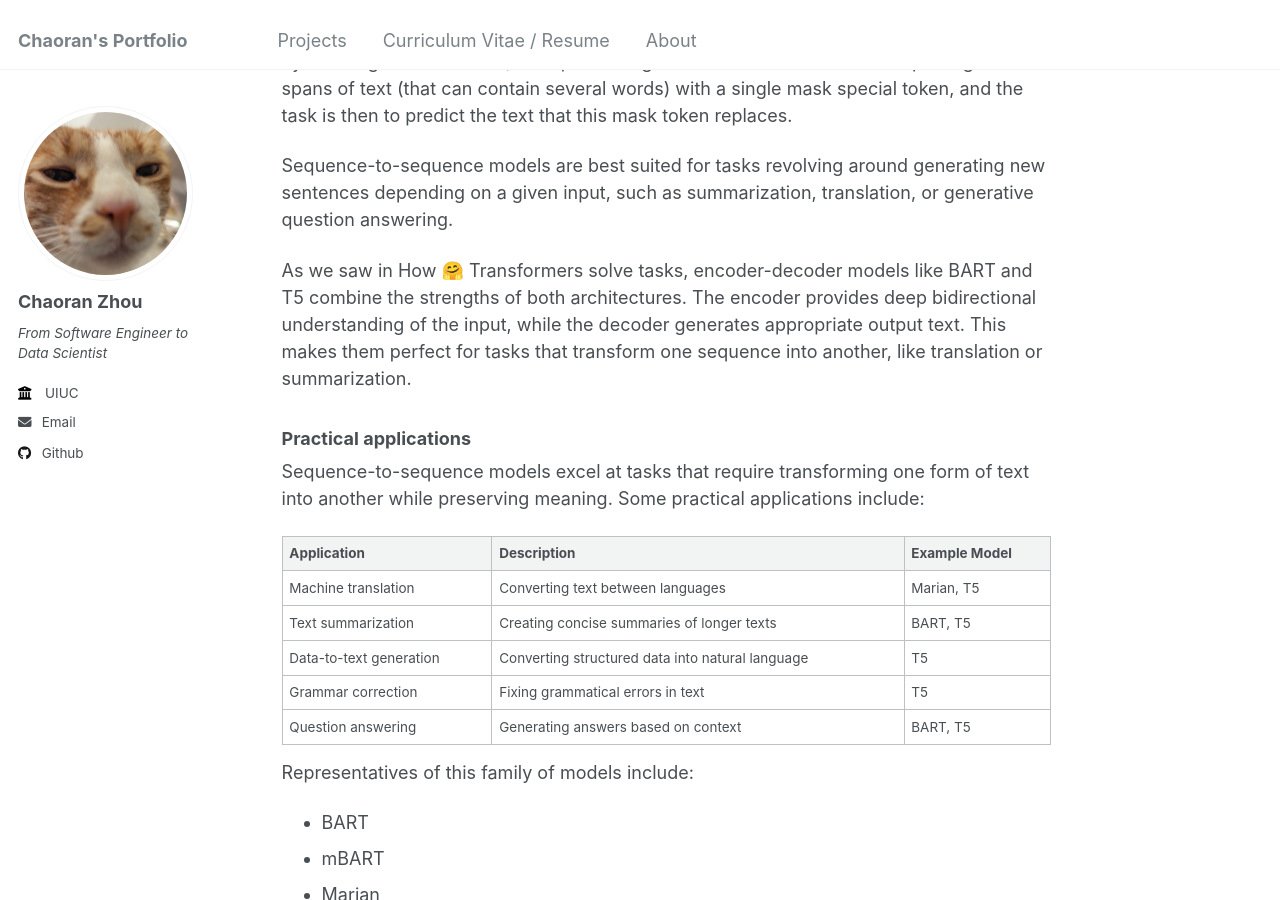
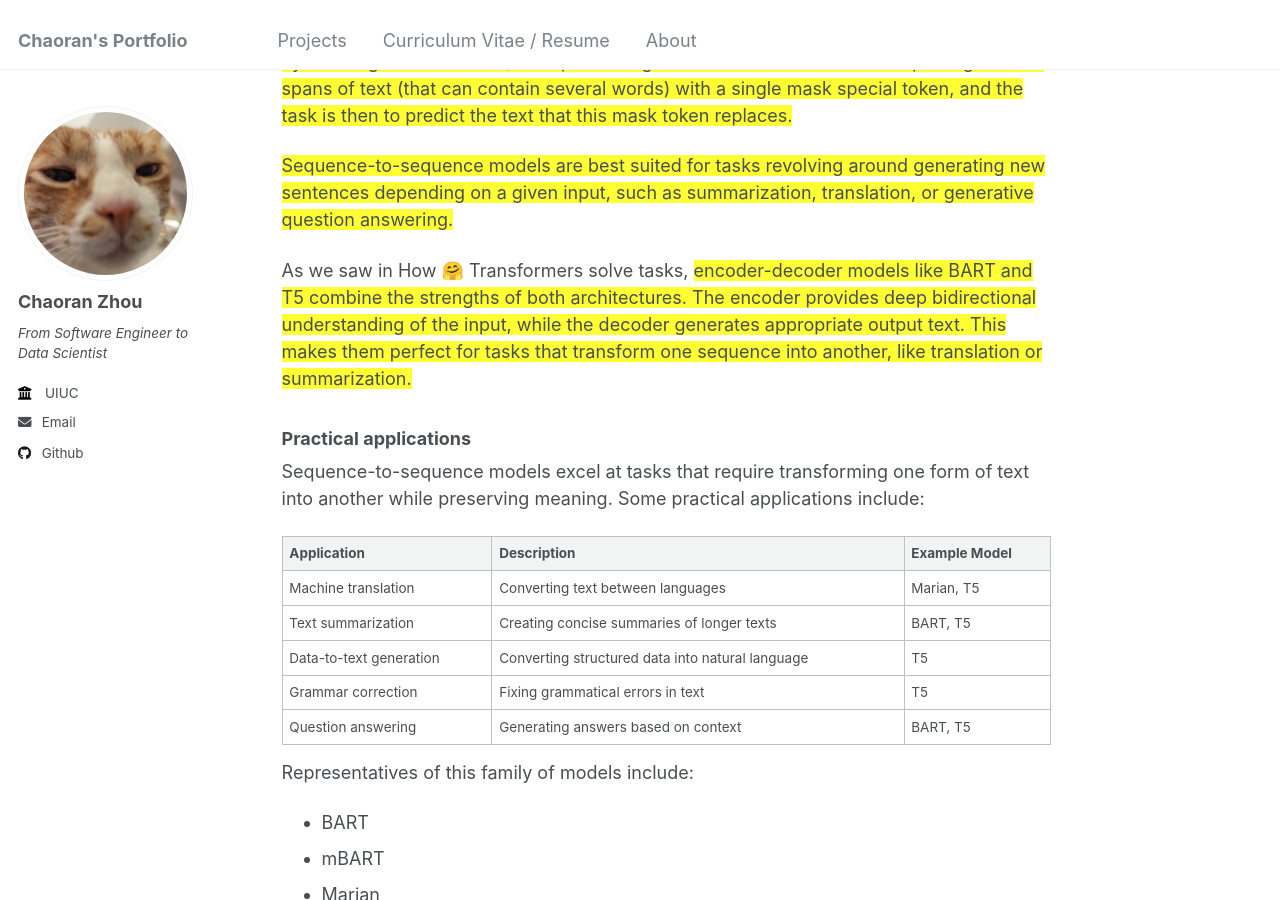
Before and after one commit to ranranrunforit/ranranrunforit.github.io, a Jekyll site: the page built from _projects/project-15.md, in a window 1280 px wide and 900 px high, scrolled down 29839 px. Built offline with Jekyll 4.4.1, drawn with Linux system fonts in a browser that asks for light colours.

Commit message:
Update project-15.md

```diff
--- a/_projects/project-15.md
+++ b/_projects/project-15.md
@@ -700,13 +700,13 @@ Modern decoder-based LLMs have demonstrated impressive capabilities:
 
 ### Sequence-to-sequence models
 
-Encoder-decoder models (also called *sequence-to-sequence* models) use both parts of the Transformer architecture. At each stage, the attention layers of the encoder can access all the words in the initial sentence, whereas the attention layers of the decoder can only access the words positioned before a given word in the input.
+<span style="background-color: #FFFF33;">Encoder-decoder models (also called *sequence-to-sequence* models) use both parts of the Transformer architecture. At each stage, the attention layers of the encoder can access all the words in the initial sentence, whereas the attention layers of the decoder can only access the words positioned before a given word in the input.</span>
 
-The pretraining of these models can take different forms, but it often involves reconstructing a sentence for which the input has been somehow corrupted (for instance by masking random words). The pretraining of the T5 model consists of replacing random spans of text (that can contain several words) with a single mask special token, and the task is then to predict the text that this mask token replaces.
+<span style="background-color: #FFFF33;">The pretraining of these models can take different forms, but it often involves reconstructing a sentence for which the input has been somehow corrupted (for instance by masking random words). The pretraining of the T5 model consists of replacing random spans of text (that can contain several words) with a single mask special token, and the task is then to predict the text that this mask token replaces.</span>
 
-Sequence-to-sequence models are best suited for tasks revolving around generating new sentences depending on a given input, such as summarization, translation, or generative question answering.
+<span style="background-color: #FFFF33;">Sequence-to-sequence models are best suited for tasks revolving around generating new sentences depending on a given input, such as summarization, translation, or generative question answering.</span>
 
-As we saw in How 🤗 Transformers solve tasks, encoder-decoder models like BART and T5 combine the strengths of both architectures. The encoder provides deep bidirectional understanding of the input, while the decoder generates appropriate output text. This makes them perfect for tasks that transform one sequence into another, like translation or summarization.
+As we saw in How 🤗 Transformers solve tasks, <span style="background-color: #FFFF33;">encoder-decoder models like BART and T5 combine the strengths of both architectures. The encoder provides deep bidirectional understanding of the input, while the decoder generates appropriate output text. This makes them perfect for tasks that transform one sequence into another, like translation or summarization.</span>
 
 ### Practical applications
 
```
